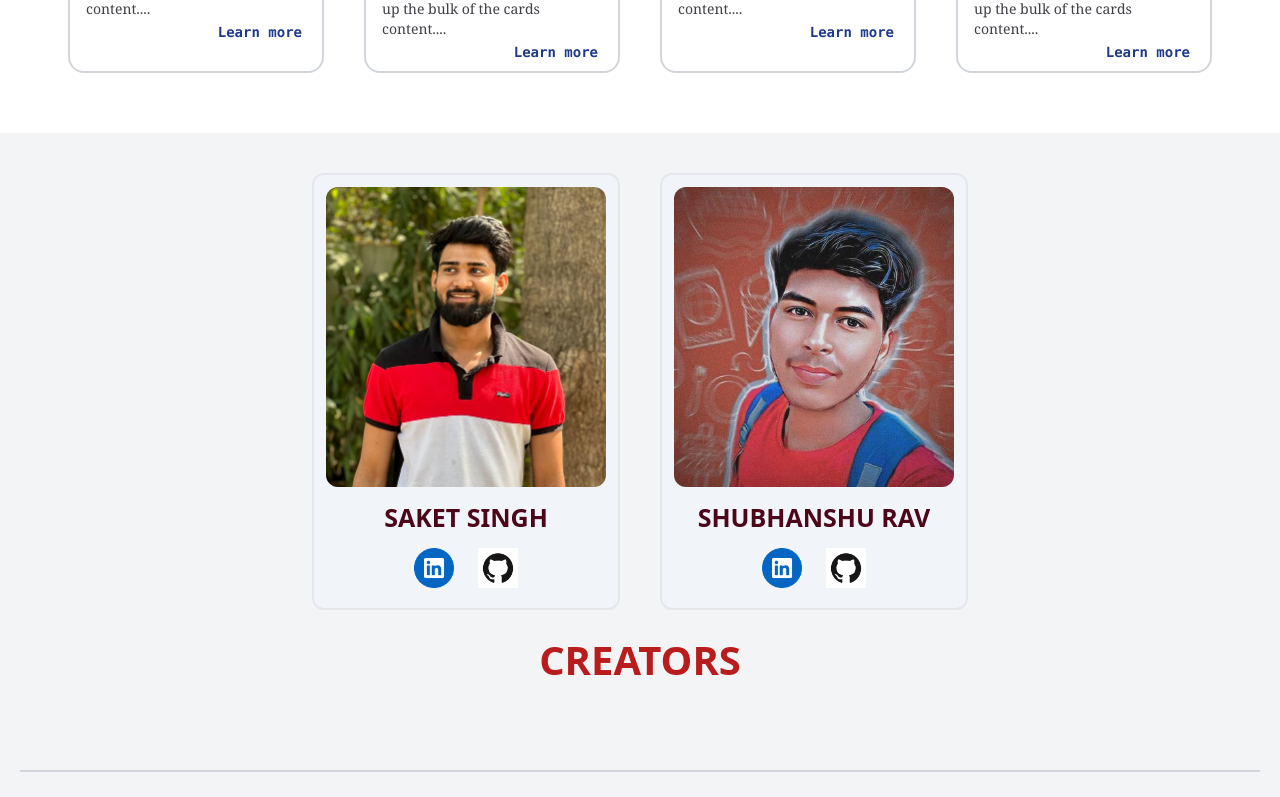
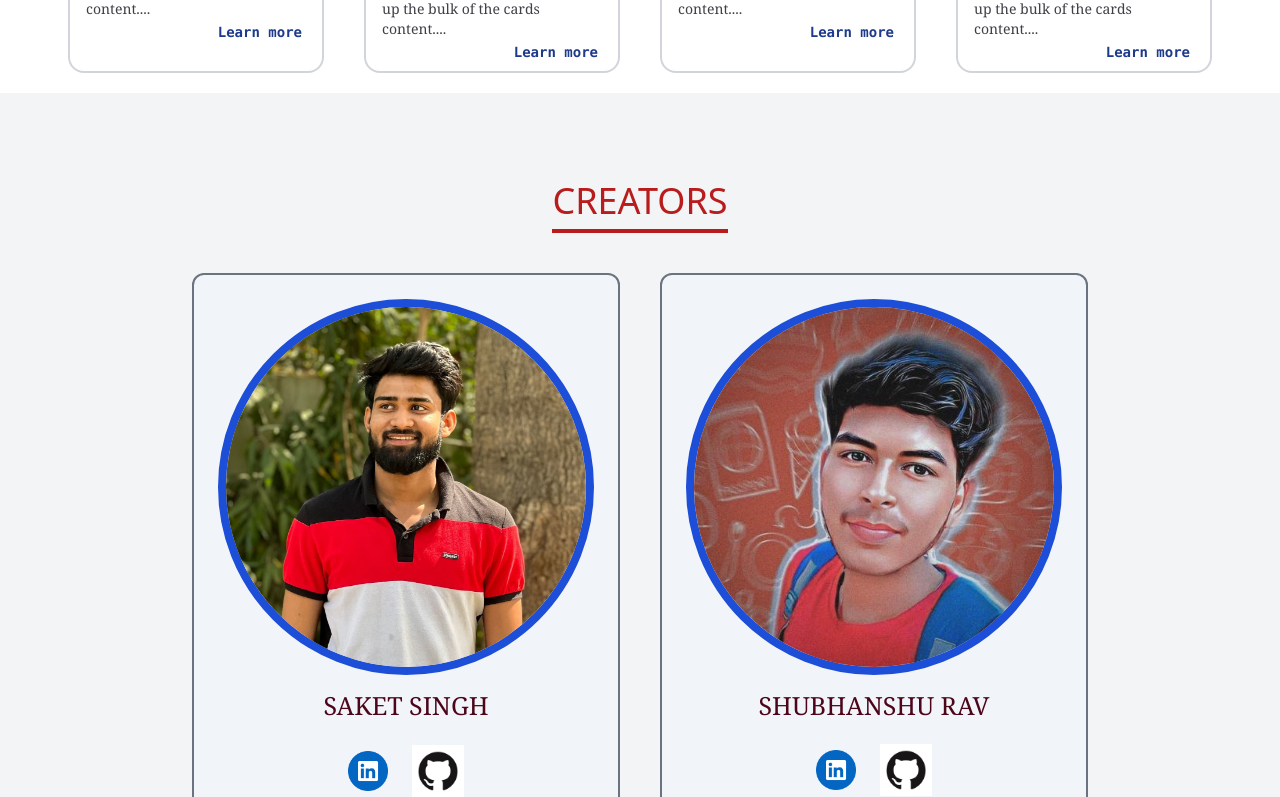
Before and after one commit to shubhanshurav/e-Shopping-store, a React (Create React App) app: page / in a window 1280 px wide. Shown: the part 3163-3960 px from the top of the page. Built offline with nearby package versions, Linux system fonts and the light colour scheme.

Commit message:
modify Shop

```diff
--- a/src/components/Card.js
+++ b/src/components/Card.js
@@ -21,7 +21,7 @@ const Card = ({ card }) => {
   }
 
   return (
-    <div className="w-[250px] border-inherit border rounded-xl py-2 px-3 m-5">
+    <div className="border-inherit border rounded-xl py-2 px-3 m-auto">
       <img src={card.image} className="w-full rounded-xl" alt="" />
 
       <h1 className="text-gray-700 font-semibold text-lg text-left mt-1">
--- a/src/components/Footer.js
+++ b/src/components/Footer.js
@@ -4,31 +4,32 @@ const Footer = () => {
   return (
     <div className='bg bg-gray-100 '>
 
-<div className='flex  flex-col justify-center items-center m-10 py-10  '>
+<div className='flex flex-col items-center m-auto py-10  '>
 
-<div className='flex gap-10'>
-<div className=' border-2 p-3 rounded-xl bg-slate-100 '>
-      <img src="/assets/Saketimg.jpeg" alt="deve" className='w-[280px] h-[300px] object-cover rounded-xl Creators'/>
-      <p className='flex justify-center text-[25px] text-rose-950 font-semibold uppercase m-3'>Saket Singh</p>
-    <div className='flex justify-center gap-6 m-2  '>
-      <a href="https://www.linkedin.com/in/saket-singh-810824240"><img src="/assets/linkedin-img.png" alt="Linkedin" className='w-[40px]'/></a>
-      <a href="https://github.com/SAKETSINGH120"><img src="/assets/Github-img.png" alt="Github" className='w-[40px] '/></a>
+<div className='my-10 border-b-4 border-red-700'>
+     <p className=' text-red-700 font-light text-4xl uppercase py-2' >Creators</p>
+</div>
+
+<div className='grid lg:grid-cols-2 md:grid-cols-2 sm:grid-cols-1 w-[70%] m-auto gap-10'>
+    <div className='border-2 border-gray-500 p-3 rounded-xl m-auto bg-slate-100  px-6 py-6'>
+        <img src="/assets/Saketimg.jpeg" alt="deve" className='object-cover rounded-full border-8 border-blue-700 Creators'/>
+        <p className='flex justify-center text-[25px] text-rose-950 font-light font-serif uppercase m-auto py-3'>Saket Singh</p>
+        <div className='flex justify-center gap-6 m-2 items-center'>
+        <a href="https://www.linkedin.com/in/saket-singh-810824240"><img src="/assets/linkedin-img.png" alt="Linkedin" className='w-[40px]'/></a>
+        <a href="https://github.com/SAKETSINGH120"><img src="/assets/GitHub-img.png" alt="Github" className='w-[52px] '/></a>
+        </div>
     </div>
-</div>
-<div className=' border-2 p-3 rounded-xl bg-slate-100'>
-      <img src="/assets/shubhanshuimg.jpg" alt="deve" className='w-[280px] h-[300px] object-cover rounded-xl Creators'/>
-      <p className='flex justify-center text-[25px] text-rose-950 font-semibold uppercase m-3'>Shubhanshu Rav </p>
-    <div className='flex justify-center gap-6 m-2  '>
-      <a href="https://www.linkedin.com/in/shubhanshu-rao-052320208/"><img src="/assets/linkedin-img.png" alt="Linkedin" className='w-[40px]'/></a>
-      <a href="https://github.com/shubhanshurav"><img src="/assets/Github-img.png" alt="Github" className='w-[40px] '/></a>
+    <div className='border-2 border-gray-500 p-3 rounded-xl m-auto bg-slate-100 px-6 py-6'>
+        <img src="/assets/shubhanshuimg.jpg" alt="deve" className='object-cover rounded-full border-8 border-blue-700 Creators'/>
+        <p className='flex justify-center text-[25px] text-rose-950 font-light font-serif uppercase m-auto py-3'>Shubhanshu Rav </p>
+        <div className='flex justify-center gap-6 m-2 items-center'>
+            <a href="https://www.linkedin.com/in/shubhanshu-rao-052320208/"><img src="/assets/linkedin-img.png" alt="Linkedin" className='w-[40px]'/></a>
+            <a href="https://github.com/shubhanshurav"><img src="/assets/GitHub-img.png" alt="Github" className='w-[52px]'/></a>
+        </div>
     </div>
-</div>
 
 </div>
 
-<div className=''>
-     <p className=' text-[40px] text-red-700    font-semibold uppercase mt-5' >Creators</p>
-</div>
 
 </div>
 
--- a/src/components/Product.js
+++ b/src/components/Product.js
@@ -20,13 +20,13 @@ const Product = ({ post }) => {
   }
 
   return (
-    <div className='flex-col items-center justify-between cursor-pointer transition duration-300 ease-in shadow-xl gap-3 p-4 mt-10 ml-5 pl-5 rounded-xl border-2 border-gray-200'>
+    <div className='flex flex-col justify-between cursor-pointer transition duration-300 ease-in shadow-xl gap-3 p-4 mt-10 ml-5 pl-5 rounded-xl border-2 border-gray-200'>
       <div>
         <p className='text-gray-700 font-semibold text-lg text-left truncate w-40 mt-1 uppercase'>{post.title}</p>
       </div>
       <div>
           {post.description ? (
-            <p className='w-40 text-gray-400 font-normal text-[12px] text-left py-1'>
+            <p className='w-45 text-gray-400 font-normal text-[12px] text-left py-1'>
               {post.description.split(" ").slice(0, 10).join(" ") + "..."}
             </p>
           ) : null}
@@ -50,7 +50,7 @@ const Product = ({ post }) => {
             <StarRating rating={post.rating} />
          </div>
       </div>
-      <div className='flex justify-between gap-12 items-center w-full mt-5'>
+      <div className='flex justify-between items-center w-full mt-2'>
         <div>
           <p className='text-blue-700 font-semibold m-auto'>${post.price}</p>
         </div>
```
